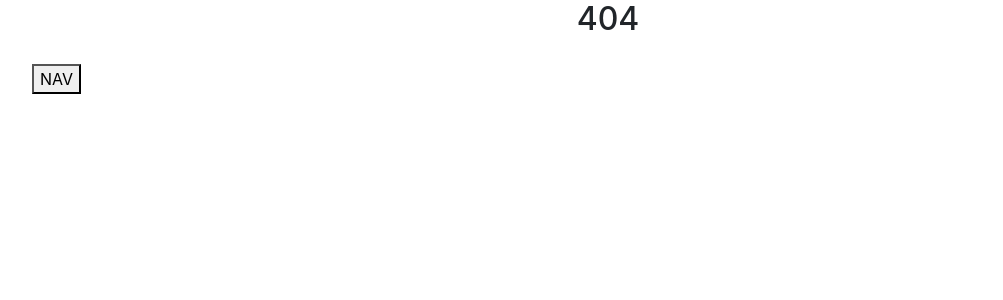
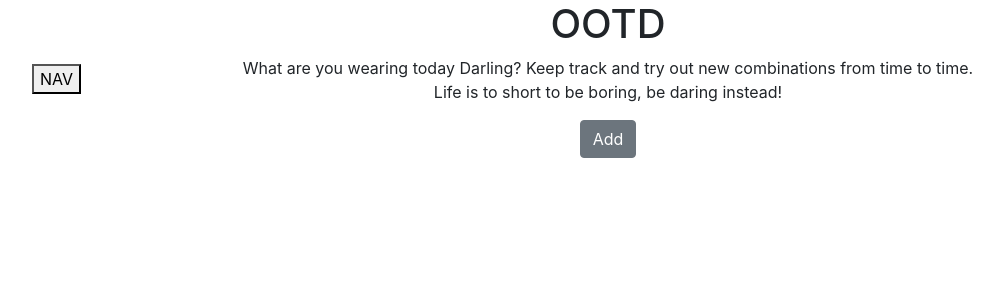
Before and after one commit to enstef/keep-your-darlings, a React (Create React App) app in the folder client/: page /ootd in a window 1280 px wide. Before the commit this address had no page. Shown: the top 300 px of the page, without its empty margins (32-1035 px from the left). Built offline with nearby package versions, Linux system fonts and the light colour scheme; sample sign-in values are in the browser's storage.

Commit message:
ootd start

```diff
--- a/client/src/api.js
+++ b/client/src/api.js
@@ -74,7 +74,7 @@ export default {
 
   getItem(id) {
     return service
-      .get('/closet/items/'+ id)
+      .get('/closet/items/' + id)
       .then(res => res.data)
       .catch(errHandler)
   },
@@ -111,4 +111,14 @@ export default {
       .catch(errHandler);
   },
 
+  postOutfit(data) {
+    let outfitOfTheDay
+    return service
+      .post('/ootd')
+      // .post('/ootd', {
+      //   wornOn
+      // })
+      .then(res => res.data)
+      .catch(errHandler)
+  }
 };
--- a/client/src/components/App.js
+++ b/client/src/components/App.js
@@ -6,8 +6,9 @@ import Start from './pages/Start';
 import Closet from './pages/Closet';
 import AddItem from './pages/AddItem';
 import Signin from './pages/Signin';
-import Profile from "./pages/Profile"
+import Profile from './pages/Profile';
 import ItemDetail from './pages/ItemDetail';
+import Ootd from './pages/Ootd';
 
 // import { library } from '@fortawesome/fontawesome-svg-core';
 
@@ -53,6 +54,7 @@ class App extends Component {
             <h1>Keep your darlings</h1>
             <Link to="/profile">Profile</Link>
             <Link to="/closet">Closet</Link>
+            <Link to="/ootd">OOTD</Link>
             <Link to="/" onClick={(e) => this.handleLogoutClick(e)}>Logout</Link>
           </nav>
           <Switch>
@@ -61,6 +63,7 @@ class App extends Component {
             <Route exact path="/closet" component={Closet} />
             <Route exact path="/closet/item/:_id" component={ItemDetail} />
             <Route path="/add-item" component={AddItem} />
+            <Route path="/ootd" component={Ootd} />
             <Route render={() => <h2>404</h2>} />
           </Switch>
         </div>
--- /dev/null
+++ b/client/src/components/pages/AddOutfit.js
@@ -0,0 +1,163 @@
+// import React, { Component } from 'react';
+// import { Link } from "react-router-dom"
+// import api from '../../api';
+
+// import ItemCard from "./ItemCard"
+
+// class SelectOutfit extends Component {
+//   constructor(props) {
+//     super(props);
+//     this.state = {
+//       items: [],
+//       categories: [],
+//       //
+//       textsearch: "",
+//       category: "",
+//       subcategory: "",
+//       season: "",
+//       color: "",
+//       tags: "",
+//       brand: "",
+//       //
+//       activeIndex: 0
+//     }
+//     this.filterHandler = this.filterHandler.bind(this);
+
+//     this.outfitCardSelected = this.outfitCardSelected.bind(this);
+//   }
+// }
+// // outfitCardSelected(e, item) {
+// //   e.preventDefault()
+// //   console.log('tapped', e.target.value);
+// //   console.log('tapped', e.target.value)
+// //   let selectedOutfit = e.target.value
+// //   this.setState({
+// //     selectedoutfit: [...item]
+// //   })
+// //   //e.target.element.class = "selectedOutfit"      OR in <ItemCard className={this.state._category === category ? "active" : null}/>
+// // }
+// render() {
+//   return (
+//     <div className="Closet">
+
+//       <h2>My Closet</h2>
+//       <div className="item-list">
+//         {this.state.items.map((item, i) =>
+//           <ItemCard key={i} item={item} onclick={e => this.outfitCardSelected(e, item)} />
+//         )}
+//       </div>
+
+//       <Link to="/ootd">
+//         <button className="adder">Add</button>
+//       </Link>
+//     </div>
+//   );
+// }
+
+
+// /*
+// <div>
+//               {this.state.categories.map((category, i) => (
+//                 <button name="_category" onClick={e => this.handleOptionalClick(e, category)} key={i} className={this.state._category === category ? "active" : null}>{category.name}</button>
+//               ))}
+//             </div>
+// */
+
+// componentDidMount() {
+
+//   api.getCloset()
+//     .then(items => {
+//       this.setState({
+//         items: items
+//       })
+//     })
+//     .catch(err => console.log(err))
+
+//   api.getCategories()
+//     .then(categories => {
+//       this.setState({
+//         categories: categories
+//       })
+//     })
+//     .catch(err => console.log(err))
+// }
+// }
+
+// export default Closet;
+
+
+
+// /*
+// // /src/containers/blogPosts/update.js
+
+// import React from 'react';
+// import Form from '../../components/form';
+// import { fetchBlogPost, updateBlogPost } from '../../actions/blogPostActions';
+
+// const Update = React.createClass ({
+
+//     getInitialState() {
+//         return {
+//             blogPost: {}
+//         };
+//     },
+
+//     componentDidMount() {
+//         fetchBlogPost(this.props.params.postId)
+//             .then((data) => {
+//                 this.setState(state => {
+//                     state.blogPost = data;
+//                     return state;
+//                 });
+//             })
+//             .catch((err) => {
+//                 console.error('err', err);
+//             });
+//     },
+
+//     handleSubmit(data) {
+//         updateBlogPost(this.state.blogPost.id, data);
+//     },
+
+//     render() {
+//         return (
+//             <div>
+//                 <Form onSubmit={this.handleSubmit}
+//                       title={this.state.blogPost.title}
+//                       body={this.state.blogPost.body}></Form>
+//             </div>
+//         );
+//     }
+// });
+
+// export default Update;
+// */
+
+// /*
+// class Test extends React.Component {
+//   constructor(props) {
+//     super(props);
+//     this.btnTapped = this.btnTapped.bind(this);
+//   }
+//   btnTapped() {
+//     console.log('tapped');
+//   }
+//   render() {
+
+//     return (
+//       <div>
+//         {
+//           this.props.stations.map((station, index) => {
+//         return <div key={index} onClick={this.btnTapped}>{station}</div>
+//       })
+//         }
+//         </div>
+
+//     )
+//   }
+// }
+
+// var cards = ["amazon", "aeo", "aerie", "barnes", "bloomingdales", "bbw", "bestbuy", "regal", "cvs", "ebay", "gyft", "itunes", "jcp", "panera", "staples", "walmart", "target", "sephora", "walgreens", "starbucks"];
+
+// ReactDOM.render(<Test stations={cards} />, document.getElementById('test-div'));
+// */
--- a/client/src/components/pages/Ootd.js
+++ b/client/src/components/pages/Ootd.js
@@ -0,0 +1,73 @@
+import React, { Component } from 'react';
+import { Button } from 'reactstrap';
+import AddOutfit from "./AddOutfit";
+
+class Ootd extends Component {
+  constructor(props) {
+    super(props)
+    this.state = {
+      outfit: [],
+      showComponent: false,
+    }
+    this._onAddOOTDClick = this._onAddOOTDClick.bind(this);
+  }
+  _onAddOOTDClick() {
+    this.setState({
+      showComponent: true,
+    });
+  }
+
+  // handleSubmit(data) {
+  //   updateOutfit(this.state.outfit.id, data);
+  // }
+  render() {
+    return (
+      <div className="Ootd">
+        <h1>OOTD</h1>
+        <p>What are you wearing today Darling? Keep track and try out new combinations from time to time.<br />
+          Life is to short to be boring, be daring instead!</p>
+
+        <Button onClick={this._onAddOOTDClick} className="adder">Add</Button>
+        {this.state.showComponent ?
+          <AddOutfit /> :
+          null
+        }
+      </div>
+    );
+  }
+}
+
+
+// componentDidMount(){
+//   api.fetchOutfit(this.state.outfit.postId)
+//     // .then((data) => {
+//     //   this.setState(state => {
+//     //     state.outfit = data;
+//     //     return state;
+//     //   });
+//     // })
+//     .then(data => {
+//       this.setState({
+//         outfit: data
+//       })
+//     })
+//     .catch((err) => {
+//       console.error('err', err);
+//     });
+// }
+
+// componentDidMount() {
+
+//   fetchBlogPost(this.props.params.postId)
+//     .then((data) => {
+//       this.setState(state => {
+//         state.blogPost = data;
+//         return state;
+//       });
+//     })
+//     .catch((err) => {
+//       console.error('err', err);
+//     });
+// }
+
+export default Ootd;
```
Also changed, not shown: 2 other files (tests, documents, lock files or other folders).
